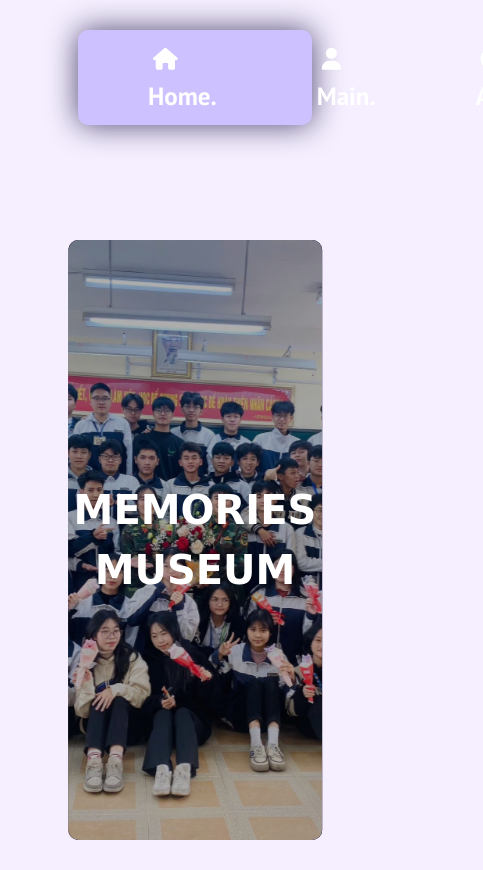
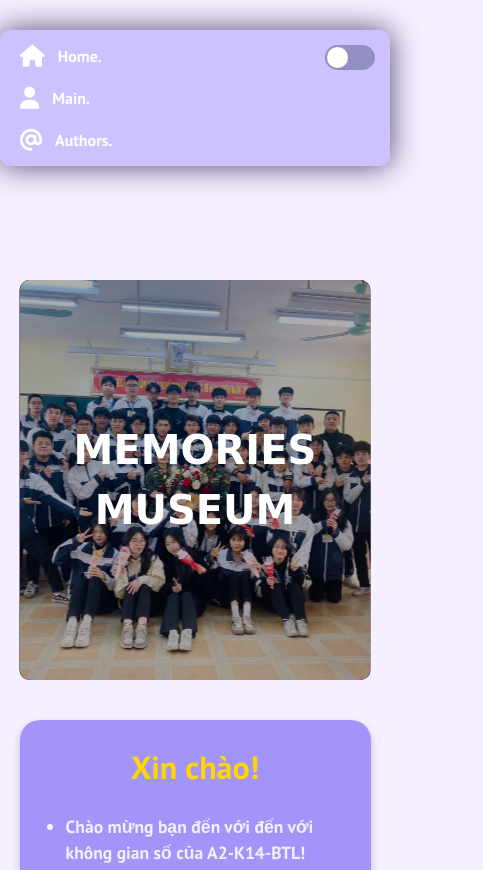
Before and after one commit to WazxLyrisc/A2-K14-BTL, a plain HTML site: page index.html in a window 390 px wide. Shown: the top 870 px of the page, 483 px wide, since content can reach past the window. Drawn offline with Linux system fonts and the light colour scheme; a web font is replaced by a local one.

Commit message:
update responsive mobile

```diff
--- a/index.html
+++ b/index.html
@@ -13,11 +13,16 @@
             <li><a href="#"><i class="fa-solid fa-house"></i>Home.</a></li>
             <li><a href="./profile/profile.html"><i class="fa-solid fa-user"></i>Main.</a></li>
             <li><a href=""><i class="fa-solid fa-at"></i>Authors.</a></li>
-            <label class="theme-switch">
+            <!-- <label class="theme-switch">
+                <input type="checkbox" id="toggle-theme">
+                <span class="slider"></span>
+            </label> -->
+        </ul>
+        <label class="theme-switch">
                 <input type="checkbox" id="toggle-theme">
                 <span class="slider"></span>
             </label>
-        </ul>
+
         <div id="mobile-menu" class="mobile-menu">
             <i class="fa-solid fa-bars"></i>
         </div>
--- a/style.css
+++ b/style.css
@@ -45,9 +45,9 @@ body{
     justify-content: space-between;
     align-items: center;
     padding: 10px 20px;
-    flex: 2;
+    /* flex: 2;
     display: flex;
-    justify-content: center;
+    justify-content: center; */
     z-index: 1;
 }
 
@@ -55,12 +55,12 @@ body{
 .navbar ul{
     list-style-type: none;
     display: flex;
-    justify-content: space-between;
+    /* justify-content: space-between; */
+    gap: 30px;
     height: 100%;
     padding: 0;
     margin: 0;
-    display: flex;
-    width: 100%;
+    /* width: 100%; */
 }
 
 .navbar a{
@@ -69,15 +69,19 @@ body{
     font-size: 25px;
     font-weight: 700;
     transition: 0.5s;
+    /* Thêm chỉnh sửa cho Navbar */
+    display: flex; /*Đổi a qua flex container*/
+    align-items: center;
+    gap: 8px;
 }
 
 .navbar a:hover, a:active{
     color: #B9B4C7;
-    height: 10%;
+    /* height: 10%; */
 }
 
 .navbar li{
-    margin: 0 50px;
+    /* margin: 0 50px; */
     float: none;
 }
 
@@ -96,11 +100,13 @@ body{
     position: relative;
     display: inline-block;
     width: 80px;
-    height: auto;
-    justify-content: center;
+    /* height: auto; */
+    height: 38px;
+    /* justify-content: center;
     margin-left: 10px;
     margin-left: auto;
-    align-items: center;
+    align-items: center; */
+    flex-shrink: 0;
 }
 
 .theme-switch input {
@@ -121,7 +127,7 @@ body{
     transition: 0.4s;
 }
 
-.slider:before {
+.slider::before {
     position: absolute;
     content: "";
     height: 34px;
@@ -138,7 +144,7 @@ input:checked + .slider {
     background-color: #4caf50;
 }
 
-input:checked + .slider:before {
+input:checked + .slider::before {
     transform: translateX(42px);
 }
 
@@ -248,3 +254,77 @@ input:checked + .slider:before {
     font-size: 1.2em;
     line-height: 1.7;
 }
+
+/* Mobile phones */
+@media (max-width: 480px){
+    /* Thanh điều hướng */
+    .navbar{
+        flex-direction: column; /*hợp với chiều dọc của điện thoại*/
+        padding: 10px 0;
+        gap: 15px;
+        align-items: flex-start;
+        width: 100%;
+    }
+    /* Thêm mới cho ul */
+    .navbar ul{
+        flex-direction: column;
+        align-items: flex-start;
+        width: 100%;
+        gap: 10px;
+    }
+    .navbar a{
+        font-size: 1em;
+        flex-direction: row;
+        /* display: flex; */
+        justify-content: flex-start;
+        align-items: center;
+        /* font-weight: bold; */
+        width: 100%;
+        box-sizing: border-box;
+        padding-left: 15px;
+    }
+
+    /*Chế độ sáng tối*/
+    .theme-switch{
+        /* margin-top: 6px; */
+        position: absolute; /* Đặt tuyệt đối so với navbar */
+        top: 15px;
+        right: 15px;
+        width: 50px; /* Giảm kích thước switch */
+        height: 25px;
+        border-radius: 12.5px;
+        flex-shrink: 0;
+    }
+    .slider{
+        border-radius: 12.5px;
+    }
+    .slider::before{
+        width: 21px; /* Giảm kích thước toggle*/
+        height: 21px;
+        top: 2px;
+        left: 2px;
+    }
+    input:checked + .slider::before{
+        transform: translateX(25px);
+    }
+
+    /* Hình ảnh */
+    .img-box{
+        width: 90%;
+        transform: (-50%, 0);
+        top: 0;
+        margin-top: 120px;
+        height: 400px;
+    }
+
+    /* Nội dung */
+    .info{
+        flex-direction: column;
+        gap: 15px;
+        /* margin: 50px 0 250px; */
+        margin-top: 200px;
+    }
+    .line{
+        width: 90%;
+    }
+}
```
